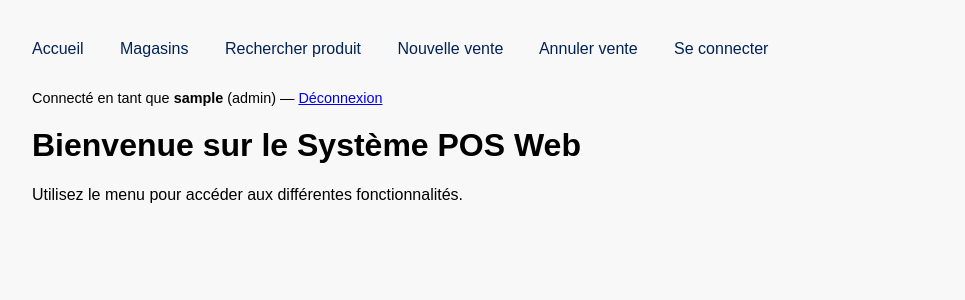
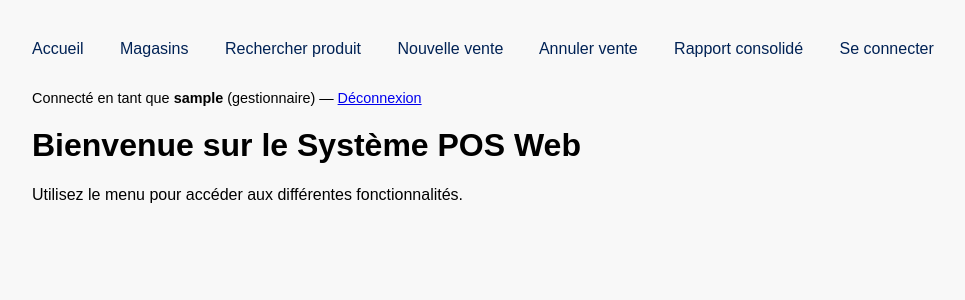
Before and after one commit to zakzaki244/Lab0-LOG430, a Flask app: page / in a window 1280 px wide. Shown: the top 300 px of the page, without its empty margins (8-973 px from the left). Run offline with Flask 3, Linux system fonts and the light colour scheme; the visitor is signed in with stand-in values (Sample User, id 1).

Commit message:
modification variable role pour rapport magasin

```diff
--- a/src/app.py
+++ b/src/app.py
@@ -117,7 +117,7 @@ def refund():
 @app.route("/rapport")
 @login_required
 def rapport():
-    if session.get("role") != "Gestionnaire maison mère":
+    if session.get("role") != "gestionnaire":
         flash("Accès réservé aux gestionnaires de la maison mère.")
         return redirect(url_for("index"))
 
--- a/src/templates/base.html
+++ b/src/templates/base.html
@@ -19,7 +19,7 @@
     <a href="{{ url_for('search') }}">Rechercher produit</a>
     <a href="{{ url_for('sale') }}">Nouvelle vente</a>
     <a href="{{ url_for('refund') }}">Annuler vente</a>
-    {% if session.role == "Gestionnaire maison mère" %}
+    {% if session.role == "gestionnaire" %}
         <a href="{{ url_for('rapport') }}">Rapport consolidé</a>
     {% endif %}
     <a href="{{ url_for('login') }}">Se connecter</a>
```
